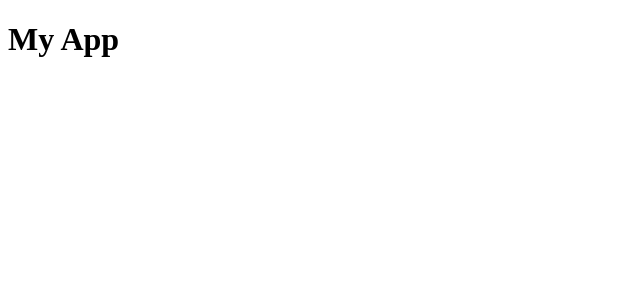
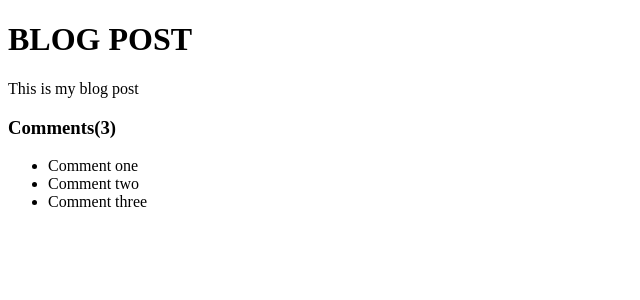
Before and after one commit to leopoldkwok/feedback-app, a React (Create React App) app: page / in a window 1280 px wide. Shown: the top 300 px of the page, without its empty margins (0-640 px from the left). Built offline with nearby package versions, Linux system fonts and the light colour scheme.

Commit message:
Dynamic Values & Lists in JSX

```diff
--- a/src/App.js
+++ b/src/App.js
@@ -1,7 +1,25 @@
 function App() {
+  const title = 'Blog Post';
+  const body = 'This is my blog post';
+  const comments = [
+    { id: 1, text: 'Comment one' },
+    { id: 2, text: 'Comment two' },
+    { id: 3, text: 'Comment three' },
+  ];
+
   return (
     <div class='container'>
-      <h1>My App</h1>
+      <h1>{title.toUpperCase()}</h1>
+      <p>{body}</p>
+
+      <div className='comments'>
+        <h3>Comments({comments.length})</h3>
+        <ul>
+          {comments.map((comment, index) => (
+            <li key={index}>{comment.text}</li>
+          ))}
+        </ul>
+      </div>
     </div>
   );
 }
```
